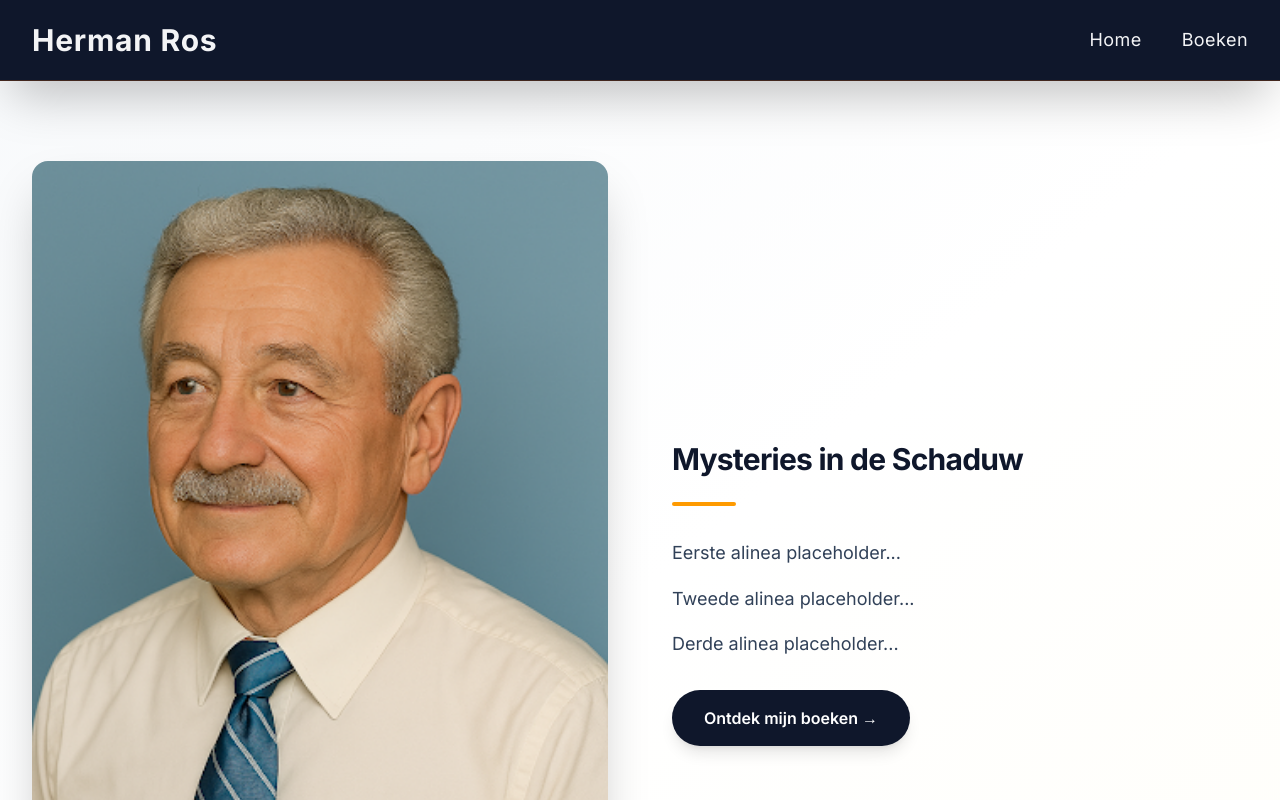
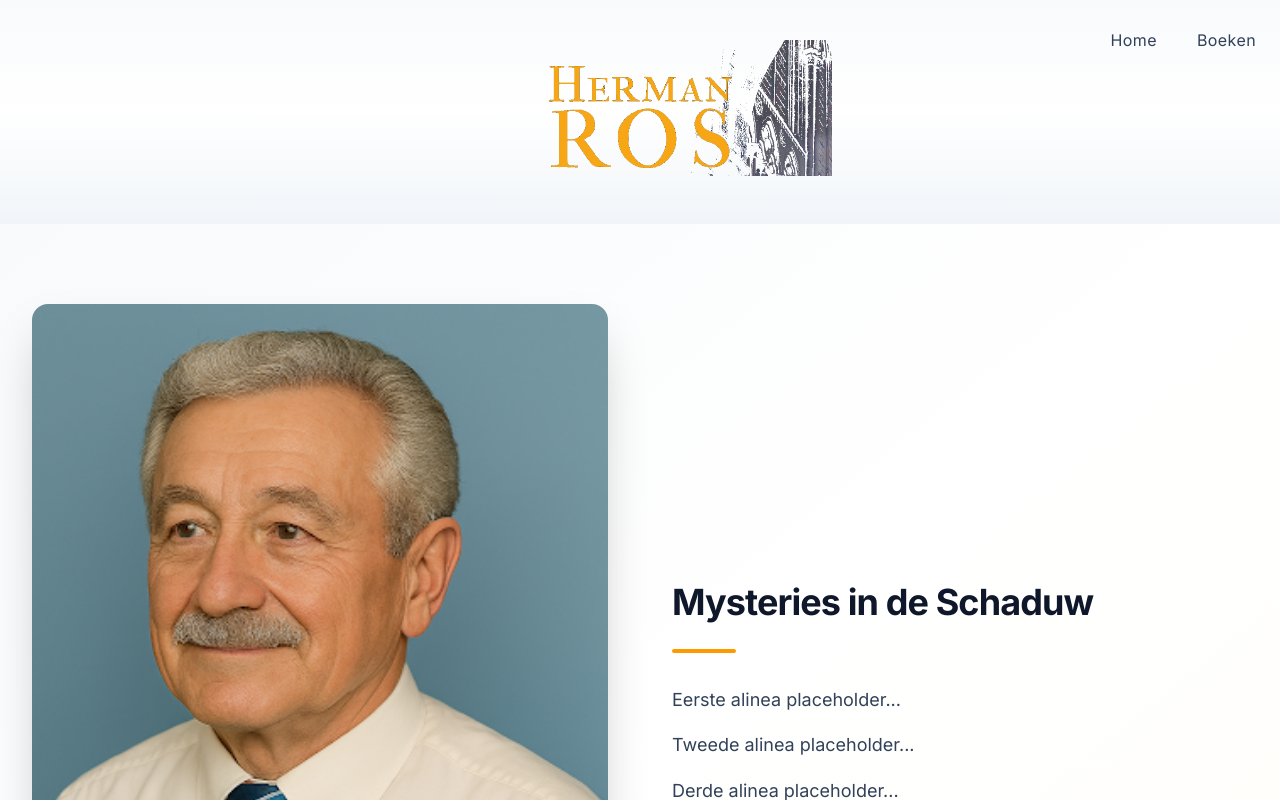
Before and after one commit to lambicious/herman-site, a React (Vite) app: page / in a window 1280 px wide. Shown: the top 800 px of the page. Built offline with nearby package versions, Linux system fonts and the light colour scheme; no server answers; the database is empty.

Commit message:
layout improvements

```diff
--- a/src/components/Navigation.jsx
+++ b/src/components/Navigation.jsx
@@ -1,32 +1,99 @@
-import { Link } from 'react-router-dom';
+import { Link, useLocation } from 'react-router-dom';
+import { useEffect, useState } from 'react';
 
 function Navigation() {
+  const location = useLocation();
+  const isHome = location.pathname === '/';
+
+  const [scrolled, setScrolled] = useState(false);
+
+  useEffect(() => {
+    if (!isHome) return;
+
+    const onScroll = () => {
+      setScrolled(window.scrollY > 120);
+    };
+
+    window.addEventListener('scroll', onScroll);
+    return () => window.removeEventListener('scroll', onScroll);
+  }, [isHome]);
+
+  // Reset scroll state when leaving home
+  useEffect(() => {
+    if (!isHome) setScrolled(true);
+    else setScrolled(false);
+  }, [isHome]);
+
+  const linkClass = `
+  font-display tracking-wide transition-colors duration-300
+`;
+
+
   return (
-    <nav className="bg-slate-900 text-gray-100 shadow-2xl sticky top-0 z-50 border-b border-amber-700/30">
-      <div className="max-w-7xl mx-auto px-4 sm:px-6 lg:px-8">
-        <div className="flex justify-between items-center h-20">
+    <nav
+      className={`
+        fixed top-0 w-full z-50 transition-all duration-300
+        ${isHome
+          ? scrolled
+            ? 'bg-slate-900/90 backdrop-blur shadow-lg h-16'
+            : 'bg-transparent h-20'
+          : 'bg-slate-900 shadow-lg h-16'}
+      `}
+    >
+      <div className="max-w-7xl mx-auto px-6 h-full flex items-center justify-between">
 
-          {/* Auteur Naam - Elegante serif font */}
-          <Link to="/" className="text-3xl font-display font-bold hover:text-amber-500 transition-colors tracking-wide">
-           Herman Ros
+        {/* Logo */}
+        <Link
+          to="/"
+          className={`
+            transition-all duration-300
+            ${isHome
+              ? scrolled
+                ? 'opacity-100 w-40'
+                : 'opacity-0 w-0'
+              : 'opacity-100 w-40'}
+          `}
+        >
+          <img
+            src="/Herman_Ros_transparant.png"
+            alt="Herman Ros"
+            className="h-8"
+          />
         </Link>
 
-          {/* Menu Items */}
+        {/* Menu */}
+
         <div className="flex space-x-10">
           <Link
             to="/"
-              className="hover:text-amber-500 transition-colors font-display text-lg tracking-wide"
+            className={`
+              ${linkClass}
+              ${
+                isHome && !scrolled
+                  ? 'text-slate-700 hover:text-slate-900'
+                  : 'text-gray-100 hover:text-amber-400'
+              }
+            `}
           >
             Home
           </Link>
+
           <Link
             to="/books"
-              className="hover:text-amber-500 transition-colors font-display text-lg tracking-wide"
+            className={`
+              ${linkClass}
+              ${
+                isHome && !scrolled
+                  ? 'text-slate-700 hover:text-slate-900'
+                  : 'text-gray-100 hover:text-amber-400'
+              }
+            `}
           >
             Boeken
           </Link>
         </div>
-        </div>
+
+
       </div>
     </nav>
   );
--- a/src/pages/AdminLoginPage.jsx
+++ b/src/pages/AdminLoginPage.jsx
@@ -7,7 +7,10 @@ function AdminLoginPage() {
   const navigate = useNavigate();
 
   // Simpel wachtwoord (later kan je dit complexer maken)
-  const ADMIN_PASSWORD = 'admin123';
+ const ADMIN_PASSWORD = import.meta.env.VITE_ADMIN_KEY;
+ if (!ADMIN_PASSWORD) {
+  throw new Error('VITE_ADMIN_PASSWORD not configured');
+}
 
   const handleLogin = (e) => {
     e.preventDefault();
--- a/src/pages/BookDetailPage.jsx
+++ b/src/pages/BookDetailPage.jsx
@@ -25,7 +25,7 @@ function BookDetailPage() {
   }
 
   return (
-    <div className="min-h-screen bg-gray-50 py-12">
+    <div className="min-h-screen bg-gray-50 py-12 pt-20">
       <div className="max-w-7xl mx-auto px-4 sm:px-6 lg:px-8">
 
         {/* Terug knop */}
--- a/src/pages/BooksPage.jsx
+++ b/src/pages/BooksPage.jsx
@@ -4,7 +4,7 @@ import { useAdmin } from '../context/AdminContext';
 function BooksPage() {
 const { books } = useAdmin();
   return (
-    <div className="min-h-screen bg-gray-50 py-12">
+    <div className="min-h-screen bg-gray-50 py-12 pt-20">
       <div className="max-w-7xl mx-auto px-4 sm:px-6 lg:px-8">
 
         {/* Page Header */}
--- a/src/pages/HomePage.jsx
+++ b/src/pages/HomePage.jsx
@@ -7,10 +7,27 @@ function HomePage() {
   return (
     <div className="min-h-screen bg-slate-100">
 
+      {/* Auteur logo boven hero */}
+      <div className="relative overflow-hidden">
+        {/* Zachte achtergrond */}
+        <div className="absolute inset-0 bg-gradient-to-b from-slate-50 via-white to-transparent"></div>
+
+        <div className="relative max-w-7xl mx-auto px-4 pt-10 pb-12 flex justify-center">
+          <img
+            src="/Herman_Ros_transparant.png"
+            alt="Herman Ros"
+            className="w-64 sm:w-72 md:w-96"
+          />
+        </div>
+      </div>
+
+
 {/* Hero Sectie - Modern & Licht */}
       <section className="relative bg-white py-20 overflow-hidden">
         {/* Subtiele gradient achtergrond */}
         <div className="absolute inset-0 bg-gradient-to-br from-slate-50 via-white to-amber-50/30"></div>
+
+
 
         <div className="relative max-w-7xl mx-auto px-4 sm:px-6 lg:px-8">
           <div className="grid grid-cols-1 md:grid-cols-2 gap-16 items-center">
@@ -31,9 +48,12 @@ function HomePage() {
 
             {/* Rechter Kolom - Tekst */}
             <div className="order-1 md:order-2">
-              <h1 className="text-5xl md:text-3xl font-display font-bold mb-6 text-slate-900 tracking-tight leading-tight">
+              {/* Auteur naam als grafisch element */}
+
+              <h1 className="text-3xl md:text-4xl font-display font-bold mb-6 text-slate-900 tracking-tight leading-tight">
                 {heroData.title}
               </h1>
+
               {/* Moderne accent lijn */}
               <div className="w-16 h-1 bg-amber-500 mb-8 rounded-full"></div>
 
@@ -88,7 +108,7 @@ function HomePage() {
               <div className="relative">
                 <div className="absolute -inset-4 bg-amber-600/20 rounded-lg"></div>
                 <img
-                  src={authorData.photo}
+                  src={"images/Herman Ros4.jpg"}
                   alt={authorData.name}
                   className="relative rounded-lg shadow-2xl w-full max-w-md mx-auto border-4 border-amber-700/30"
                 />
```
Also changed, not shown: public/Herman_Ros_transparant.png (added). Lines whose indentation alone changed are shown as unchanged.
